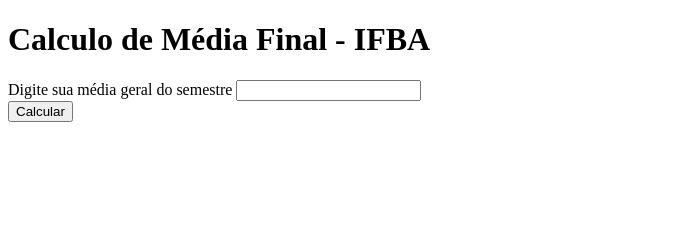
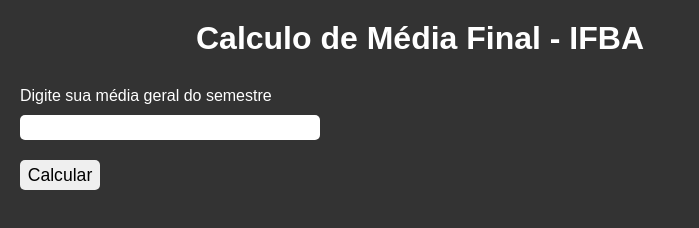
Before and after one commit to HerbertDuarte/final, a plain HTML site: page index.html in a window 1280 px wide. Shown: the whole page, without its empty margins (0-699 px from the left). Drawn offline with Linux system fonts and the light colour scheme.

Commit message:
seconf-commit

```diff
--- a/index.html
+++ b/index.html
@@ -1,9 +1,10 @@
 <!DOCTYPE html>
-<html lang="en">
+<html lang="pt-br">
 <head>
   <meta charset="UTF-8">
   <meta http-equiv="X-UA-Compatible" content="IE=edge">
   <meta name="viewport" content="width=device-width, initial-scale=1.0">
+  <link rel="stylesheet" href="style.css">
   <title>Calculo de Média Final - IFBA</title>
 </head>
 <body>
@@ -19,7 +20,7 @@
         <input type="number" name="media" id="media">
       </div>
 
-      <input type="submit" value="Calcular" onclick="calcular1()">
+      <input id="botao" type="submit" value="Calcular" onclick="calcular1()">
 
       <div id="resultado1">
 
--- /dev/null
+++ b/style.css
@@ -0,0 +1,46 @@
+*{
+  margin: 0;
+  padding: 0;
+  box-sizing: border-box;
+}
+body{
+  background-color: #333;
+  color: white;
+  font-family: Arial, Helvetica, sans-serif;
+}
+main{
+  max-width: 800px;
+  margin: 20px;
+}
+
+h1{
+  text-align: center;
+  margin-bottom: 30px;
+}
+section > div{
+  display: flex;
+  flex-direction: column;
+  justify-content: center;
+  gap: 10px;
+  margin-bottom: 20px;
+}
+
+#media{
+  max-width: 300px;
+  height: 25px;
+  border-radius:5px;
+  border: 0;
+  outline: 0;
+  color: #333;
+  font-weight: bold;
+  text-indent: 6px;
+}
+
+#botao{
+  height: 30px;
+  width: 80px;
+  font-size: 1.1em;
+  border-radius: 5px;
+  border: 0;
+  cursor: pointer;
+}
```
